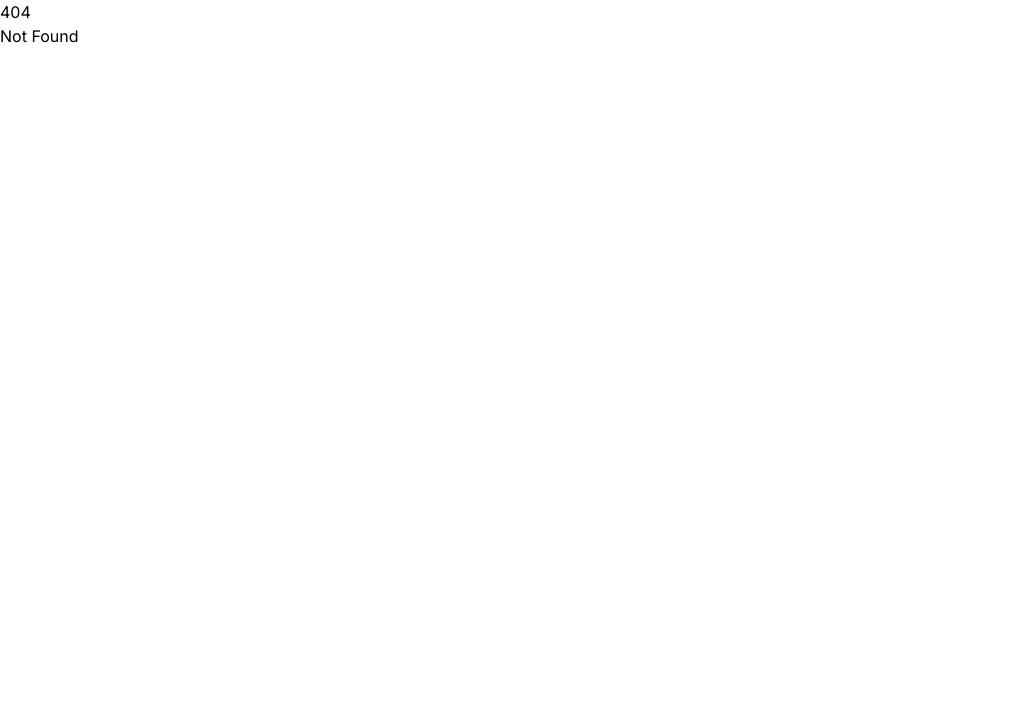
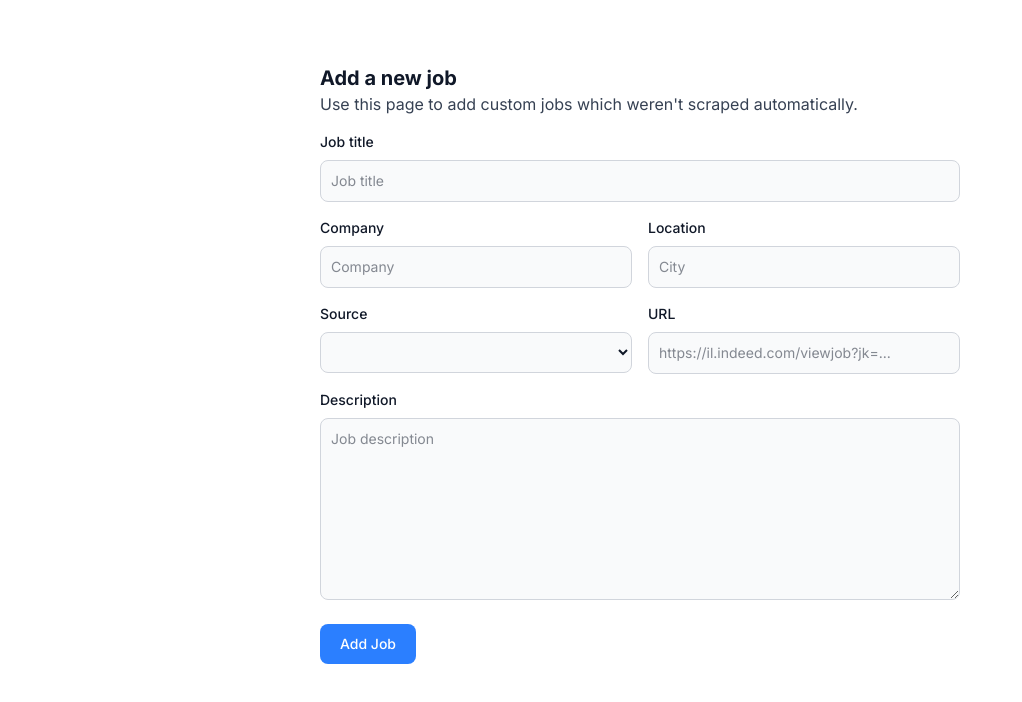
Before and after one commit to michaelkri/compass, a SvelteKit app in the folder frontend/: page /create in a window 1280 px wide. Before the commit this address had no page. Shown: the top 702 px of the page, without its empty margins (0-1022 px from the left). Built offline with nearby package versions, Linux system fonts and the light colour scheme.

Commit message:
Create custom jobs

```diff
--- a/frontend/src/routes/+layout.svelte
+++ b/frontend/src/routes/+layout.svelte
@@ -1,5 +1,5 @@
 <script lang="ts">
-	import '../app.css';
+	import '$lib/app.css';
 	import favicon from '$lib/assets/favicon.svg';
 
 	let { children } = $props();
--- a/frontend/src/routes/+page.svelte
+++ b/frontend/src/routes/+page.svelte
@@ -35,7 +35,51 @@
     <!-- Column 1 -->
     <aside class="w-80 bg-white border-r border-border flex flex-col">
         <div class="p-4 font-bold border-b border-border">
-            <div class="font-semibold">Jobs</div>
+            <div class="flex justify-between items-center">
+                <div class="font-semibold">Jobs</div>
+                <div>
+                    <button
+                        class="p-1 border-border border-1 rounded-lg cursor-pointer hover:bg-gray-200"
+                        aria-label="Add Job"
+                    >
+                        <svg
+                            xmlns="http://www.w3.org/2000/svg"
+                            width="24"
+                            height="24"
+                            viewBox="0 0 24 24"
+                            fill="none"
+                            stroke="currentColor"
+                            stroke-width="2"
+                            stroke-linecap="round"
+                            stroke-linejoin="round"
+                            class="lucide lucide-plus-icon lucide-plus h-4 w-4"
+                            ><path d="M5 12h14" /><path d="M12 5v14" /></svg
+                        >
+                    </button>
+                    <button
+                        class="p-1 border-border border-1 rounded-lg cursor-pointer hover:bg-gray-200"
+                        aria-label="Refresh Jobs"
+                    >
+                        <svg
+                            xmlns="http://www.w3.org/2000/svg"
+                            width="24"
+                            height="24"
+                            viewBox="0 0 24 24"
+                            fill="none"
+                            stroke="currentColor"
+                            stroke-width="2"
+                            stroke-linecap="round"
+                            stroke-linejoin="round"
+                            class="lucide lucide-refresh-cw-icon lucide-refresh-cw h-4 w-4"
+                            ><path
+                                d="M3 12a9 9 0 0 1 9-9 9.75 9.75 0 0 1 6.74 2.74L21 8"
+                            /><path d="M21 3v5h-5" /><path
+                                d="M21 12a9 9 0 0 1-9 9 9.75 9.75 0 0 1-6.74-2.74L3 16"
+                            /><path d="M8 16H3v5" /></svg
+                        >
+                    </button>
+                </div>
+            </div>
         </div>
         <div class="overflow-y-auto p-3">
             {#each jobs as job (job.id)}
@@ -168,7 +212,7 @@
             {:else if selectedJob.analysis == null}
                 <div class="flex h-48 w-full items-center justify-center">
                     <button
-                        class="cursor-pointer group relative inline-flex items-center justify-center rounded-lg border border-slate-900/10 bg-white/40 px-8 py-3 font-medium text-slate-800 backdrop-blur-md transition-all duration-300 hover:bg-white/60"
+                        class="cursor-pointer group relative inline-flex items-center justify-center rounded-lg border border-slate-900/10 bg-white/40 px-8 py-3 font-medium text-slate-800 backdrop-blur-md transition-all duration-300 hover:bg-gradient-to-r from-blue-600 to-purple-600 hover:text-white"
                         onclick={async () => {
                             const analysis =
                                 await generateAnalysis(selectedJob);
--- /dev/null
+++ b/frontend/src/routes/create/+page.svelte
@@ -0,0 +1,145 @@
+<script>
+    let data = $state({
+        id: 0,
+        title: "",
+        company: "",
+        location: "",
+        source: "",
+        url: "",
+        description: ""
+    });
+
+    async function submitJob() {
+        const response = await fetch("http://localhost:8000/api/job/create", {
+            method: "POST",
+            headers: {
+                "Content-Type": "application/json"
+            },
+            body: JSON.stringify(data)
+        });
+
+        if (!response.ok) {
+            const errorData = await response.json();
+            console.error("Server responded with validation errors:", errorData);
+            throw new Error("Request failed with status " + response.status);
+        }
+
+        const responseData = await response.json();
+        console.log(responseData)
+    }
+</script>
+
+<section class="bg-white dark:bg-gray-900">
+    <div class="py-8 px-4 mx-auto max-w-2xl lg:py-16">
+        <div class="mb-4">
+            <h2 class="text-xl font-bold text-gray-900 dark:text-white">
+                Add a new job
+            </h2>
+            <span class="text-gray-700"
+                >Use this page to add custom jobs which weren't scraped
+                automatically.</span
+            >
+        </div>
+        <form action="#">
+            <div class="grid gap-4 sm:grid-cols-2 sm:gap-6">
+                <div class="sm:col-span-2">
+                    <label
+                        for="title"
+                        class="block mb-2 text-sm font-medium text-gray-900 dark:text-white"
+                        >Job title</label
+                    >
+                    <input
+                        type="text"
+                        name="title"
+                        id="title"
+                        class="bg-gray-50 border border-gray-300 text-gray-900 text-sm rounded-lg focus:ring-primary-600 focus:border-primary-600 block w-full p-2.5 dark:bg-gray-700 dark:border-gray-600 dark:placeholder-gray-400 dark:text-white dark:focus:ring-primary-500 dark:focus:border-primary-500"
+                        placeholder="Job title"
+                        bind:value={data.title}
+                    />
+                </div>
+                <div class="w-full">
+                    <label
+                        for="company"
+                        class="block mb-2 text-sm font-medium text-gray-900 dark:text-white"
+                        >Company</label
+                    >
+                    <input
+                        type="text"
+                        name="company"
+                        id="company"
+                        class="bg-gray-50 border border-gray-300 text-gray-900 text-sm rounded-lg focus:ring-primary-600 focus:border-primary-600 block w-full p-2.5 dark:bg-gray-700 dark:border-gray-600 dark:placeholder-gray-400 dark:text-white dark:focus:ring-primary-500 dark:focus:border-primary-500"
+                        placeholder="Company"
+                        bind:value={data.company}
+                    />
+                </div>
+                <div class="w-full">
+                    <label
+                        for="location"
+                        class="block mb-2 text-sm font-medium text-gray-900 dark:text-white"
+                        >Location</label
+                    >
+                    <input
+                        type="text"
+                        name="location"
+                        id="location"
+                        class="bg-gray-50 border border-gray-300 text-gray-900 text-sm rounded-lg focus:ring-primary-600 focus:border-primary-600 block w-full p-2.5 dark:bg-gray-700 dark:border-gray-600 dark:placeholder-gray-400 dark:text-white dark:focus:ring-primary-500 dark:focus:border-primary-500"
+                        placeholder="City"
+                        bind:value={data.location}
+                    />
+                </div>
+                <div>
+                    <label
+                        for="source"
+                        class="block mb-2 text-sm font-medium text-gray-900 dark:text-white"
+                        >Source</label
+                    >
+                    <select
+                        id="source"
+                        class="bg-gray-50 border border-gray-300 text-gray-900 text-sm rounded-lg focus:ring-primary-500 focus:border-primary-500 block w-full p-2.5 dark:bg-gray-700 dark:border-gray-600 dark:placeholder-gray-400 dark:text-white dark:focus:ring-primary-500 dark:focus:border-primary-500"
+                        bind:value={data.source}
+                    >
+                        <option value="Indeed">Indeed</option>
+                        <option value="LinkedIn">LinkedIn</option>
+                        <option value="Other">Other</option>
+                    </select>
+                </div>
+                <div>
+                    <label
+                        for="url"
+                        class="block mb-2 text-sm font-medium text-gray-900 dark:text-white"
+                        >URL</label
+                    >
+                    <input
+                        type="url"
+                        name="url"
+                        id="url"
+                        class="bg-gray-50 border border-gray-300 text-gray-900 text-sm rounded-lg focus:ring-primary-600 focus:border-primary-600 block w-full p-2.5 dark:bg-gray-700 dark:border-gray-600 dark:placeholder-gray-400 dark:text-white dark:focus:ring-primary-500 dark:focus:border-primary-500"
+                        placeholder="https://il.indeed.com/viewjob?jk=..."
+                        bind:value={data.url}
+                    />
+                </div>
+                <div class="sm:col-span-2">
+                    <label
+                        for="description"
+                        class="block mb-2 text-sm font-medium text-gray-900 dark:text-white"
+                        >Description</label
+                    >
+                    <textarea
+                        id="description"
+                        rows="8"
+                        class="block p-2.5 w-full text-sm text-gray-900 bg-gray-50 rounded-lg border border-gray-300 focus:ring-primary-500 focus:border-primary-500 dark:bg-gray-700 dark:border-gray-600 dark:placeholder-gray-400 dark:text-white dark:focus:ring-primary-500 dark:focus:border-primary-500"
+                        placeholder="Job description"
+                        bind:value={data.description}
+                    ></textarea>
+                </div>
+            </div>
+            <button
+                type="submit"
+                class="inline-flex items-center px-5 py-2.5 mt-4 sm:mt-6 text-sm font-medium text-center text-white bg-blue-500 rounded-lg cursor-pointer hover:bg-blue-800"
+                onclick={submitJob}
+            >
+                Add Job
+            </button>
+        </form>
+    </div>
+</section>
```
Also changed, not shown: frontend/src/lib/app.css (renamed from frontend/src/app.css), 2 other files (tests, documents, lock files or other folders).
